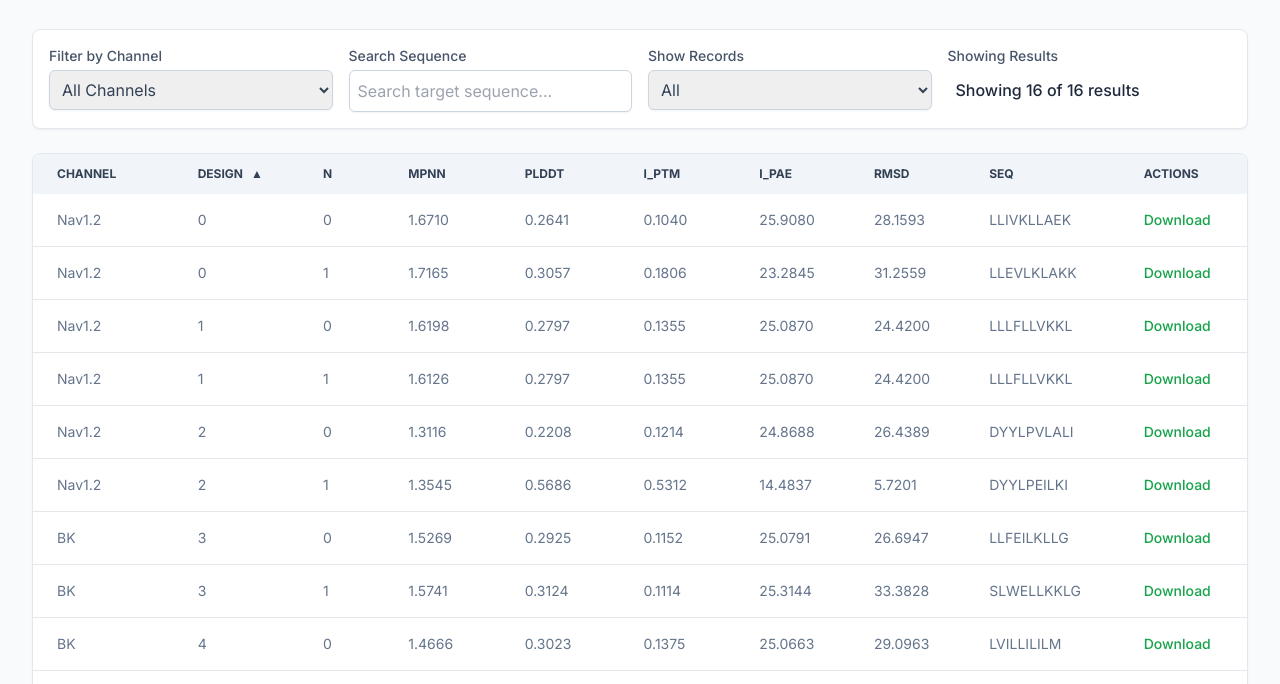
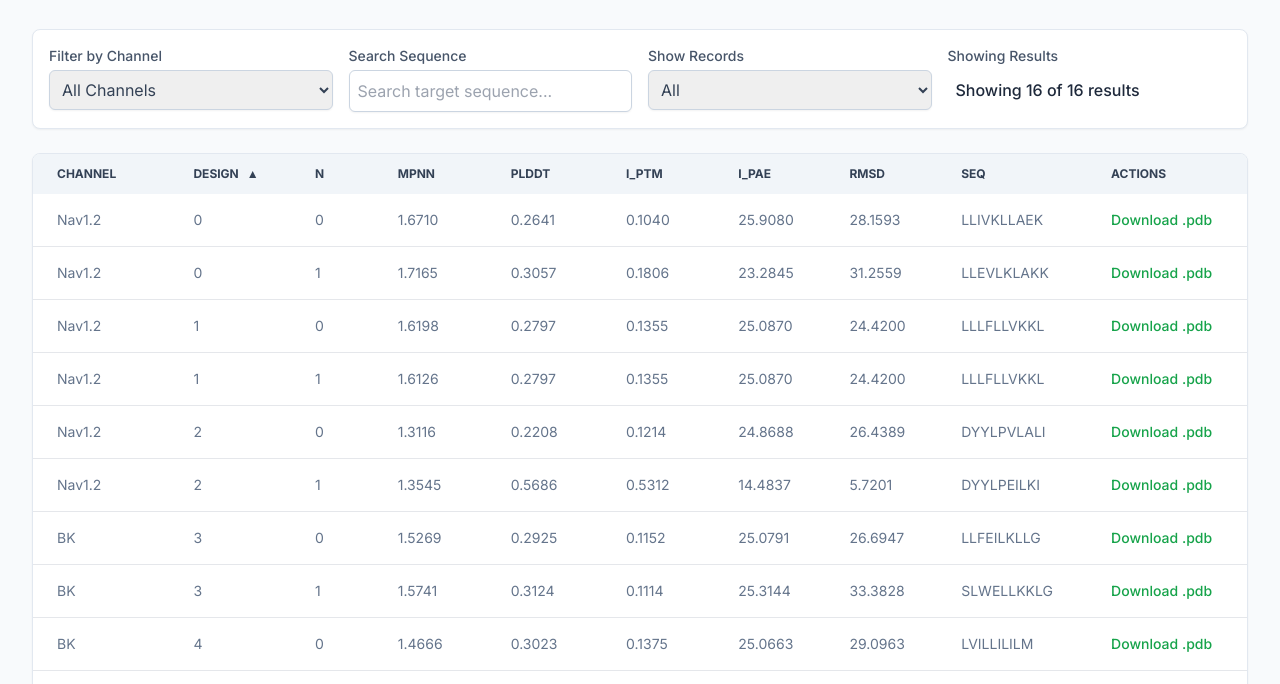
Before and after one commit to Heinrich2818/Channel-Protein, a plain HTML site: page index.html in a window 1280 px wide. Shown: the part 99-783 px from the top of the page. Drawn offline with nearby package versions, Linux system fonts and the light colour scheme.

Commit message:
Update index.html

```diff
--- a/index.html
+++ b/index.html
@@ -241,7 +241,7 @@
 
                     const actionsCell = `
                         <td class="px-6 py-4 flex items-center space-x-2">
-                            <button data-pdb-url="${pdbFileUrl}" data-pdb-name="${pdbFileName}" class="download-btn action-btn text-green-600 hover:text-green-900 font-medium text-sm">Download</button>
+                            <button data-pdb-url="${pdbFileUrl}" data-pdb-name="${pdbFileName}" class="download-btn action-btn text-green-600 hover:text-green-900 font-medium text-sm">Download .pdb</button>
                         </td>`;
 
                     return `<tr class="bg-white border-b hover:bg-slate-50">${cellsHtml}${actionsCell}</tr>`;
```
